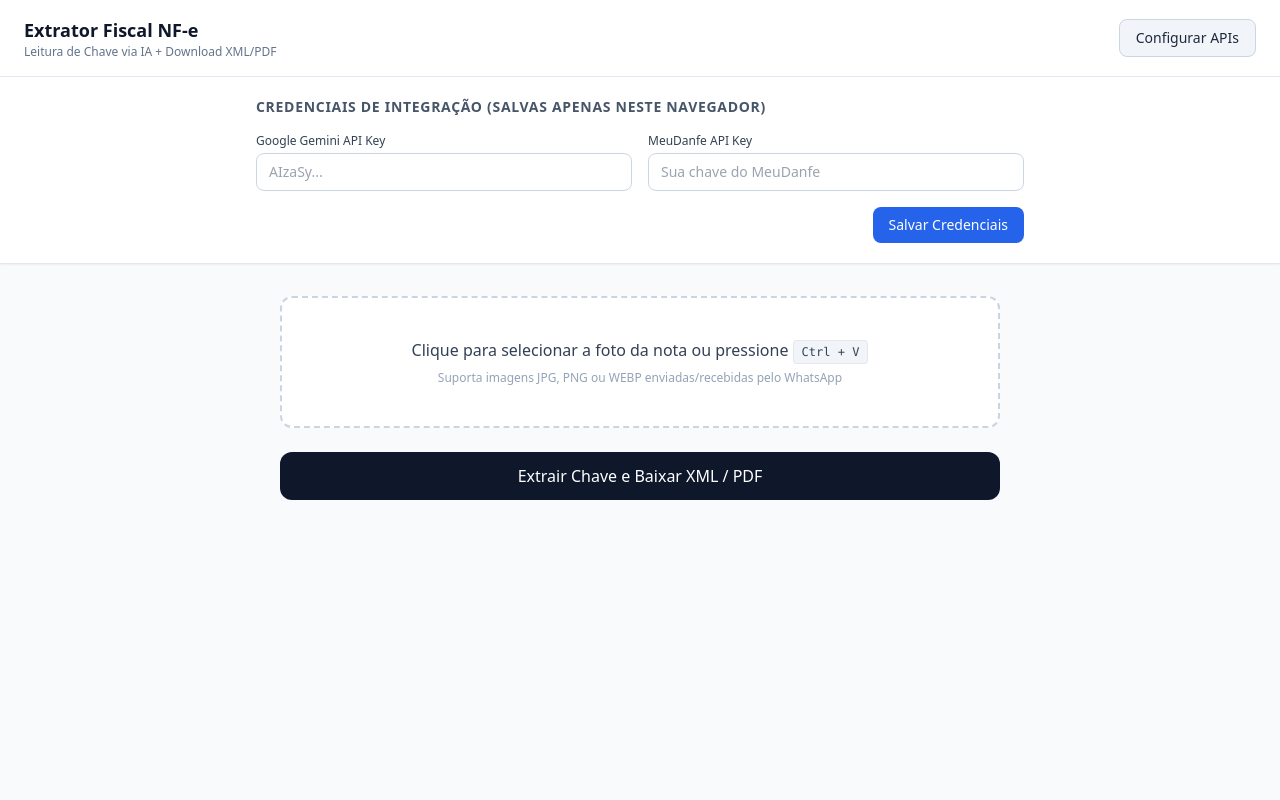
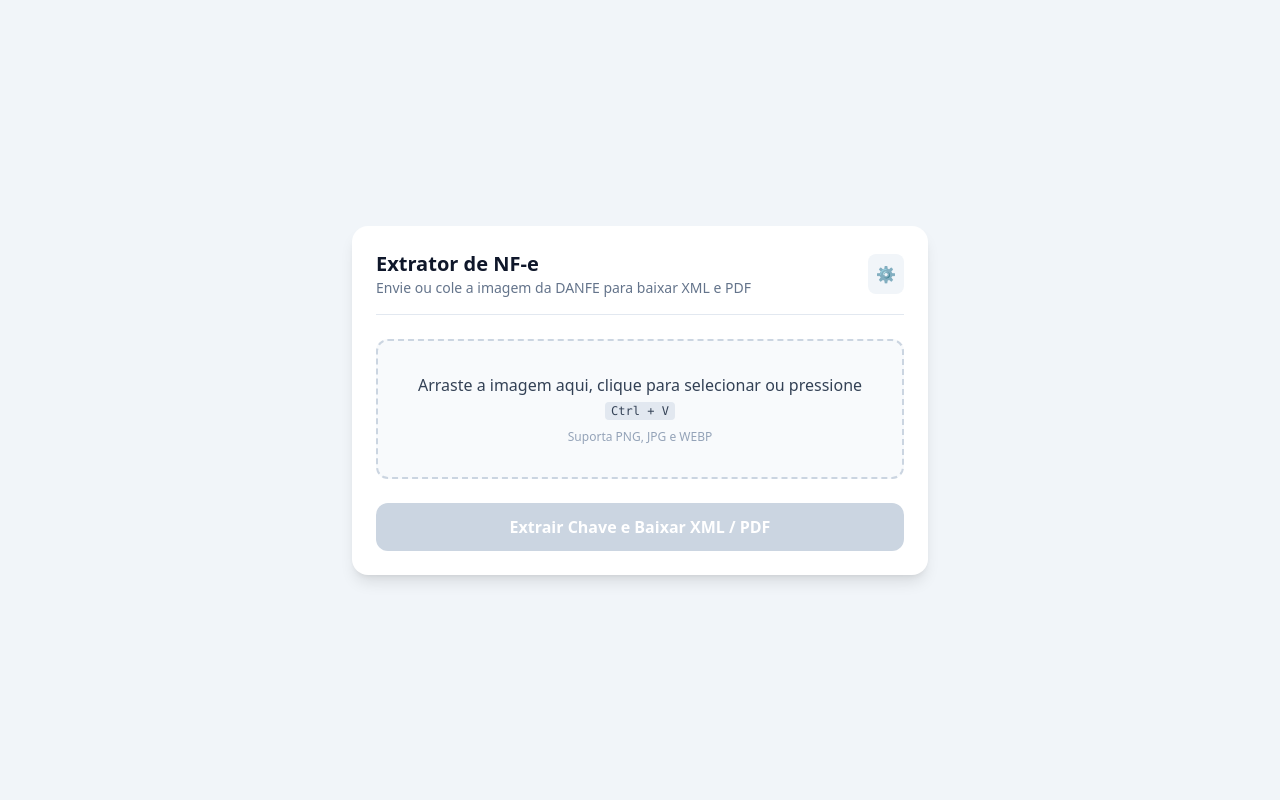
Before and after one commit to Renan3172/nf-eXtractor, a plain HTML site: page public/index.html in a window 1280 px wide. Drawn offline with nearby package versions, Linux system fonts and the light colour scheme.

Commit message:
Refactor index.html for improved UI and title change
Updated the title and layout of the HTML page. Enhanced the user interface with additional elements for better user experience.

```diff
--- a/public/index.html
+++ b/public/index.html
@@ -3,191 +3,84 @@
 <head>
   <meta charset="UTF-8" />
   <meta name="viewport" content="width=device-width, initial-scale=1.0" />
-  <title>Automação CT-e / NF-e - Extrator XML & PDF</title>
+  <title>Extrator NF-e — XML e DANFE</title>
   <script src="https://cdn.tailwindcss.com"></script>
 </head>
-<body class="bg-slate-50 text-slate-800 min-h-screen flex flex-col">
+<body class="bg-slate-100 text-slate-800 min-h-screen flex flex-col items-center justify-center p-4">
 
-  <header class="bg-white border-b border-slate-200 px-6 py-4 flex justify-between items-center">
-    <div>
-      <h1 class="text-lg font-bold text-slate-900">Extrator Fiscal NF-e</h1>
-      <p class="text-xs text-slate-500">Leitura de Chave via IA + Download XML/PDF</p>
+  <div class="w-full max-w-xl bg-white rounded-2xl shadow-lg p-6 space-y-6">
+    <!-- Cabeçalho -->
+    <div class="flex items-center justify-between border-b border-slate-200 pb-4">
+      <div>
+        <h1 class="text-xl font-bold text-slate-900">Extrator de NF-e</h1>
+        <p class="text-sm text-slate-500">Envie ou cole a imagem da DANFE para baixar XML e PDF</p>
+      </div>
+      <button
+        id="btnConfig"
+        type="button"
+        title="Configurar Chave API"
+        class="p-2 rounded-lg bg-slate-100 hover:bg-slate-200 text-slate-700 transition"
+      >
+        ⚙️
+      </button>
     </div>
-    <button onclick="toggleConfig()" class="px-4 py-2 text-sm font-medium bg-slate-100 hover:bg-slate-200 rounded-lg border border-slate-300 transition">
-      Configurar APIs
+
+    <!-- Aviso se a chave do Gemini não estiver configurada -->
+    <div id="avisoChave" class="hidden bg-amber-50 border border-amber-300 text-amber-800 text-sm rounded-lg p-3">
+      Configure sua <strong>Chave de API do Google Gemini</strong> clicando no ícone ⚙️ acima antes de enviar uma nota.
+    </div>
+
+    <!-- Área de Upload / Colar -->
+    <div
+      id="dropZone"
+      class="border-2 border-dashed border-slate-300 hover:border-blue-500 rounded-xl p-8 text-center cursor-pointer transition bg-slate-50"
+    >
+      <input id="fileInput" type="file" accept="image/*" class="hidden" />
+      <div id="placeholderUpload" class="space-y-2">
+        <p class="text-slate-700 font-medium">Arraste a imagem aqui, clique para selecionar ou pressione <kbd class="px-1.5 py-0.5 bg-slate-200 rounded text-xs">Ctrl + V</kbd></p>
+        <p class="text-xs text-slate-400">Suporta PNG, JPG e WEBP</p>
+      </div>
+      <div id="previewContainer" class="hidden space-y-3">
+        <img id="previewImg" src="" alt="Prévia da DANFE" class="max-h-60 mx-auto rounded-lg shadow-sm border border-slate-200" />
+        <p id="fileName" class="text-xs text-slate-500 truncate"></p>
+      </div>
+    </div>
+
+    <!-- Botão Principal -->
+    <button
+      id="btnProcessar"
+      type="button"
+      disabled
+      class="w-full py-3 px-4 rounded-xl font-semibold text-white bg-blue-600 hover:bg-blue-700 disabled:bg-slate-300 disabled:cursor-not-allowed transition flex items-center justify-center gap-2"
+    >
+      <span id="btnTexto">Extrair Chave e Baixar XML / PDF</span>
+      <svg id="spinner" class="hidden animate-spin h-5 w-5 text-white" xmlns="http://www.w3.org/2000/svg" fill="none" viewBox="0 0 24 24">
+        <circle class="opacity-25" cx="12" cy="12" r="10" stroke="currentColor" stroke-width="4"></circle>
+        <path class="opacity-75" fill="currentColor" d="M4 12a8 8 0 018-8v8H4z"></path>
+      </svg>
     </button>
-  </header>
 
-  <section id="painel-config" class="hidden bg-white border-b border-slate-200 px-6 py-5 shadow-sm">
-    <div class="max-w-3xl mx-auto space-y-4">
-      <h2 class="text-sm font-semibold uppercase tracking-wider text-slate-600">Credenciais de Integração (Salvas apenas neste navegador)</h2>
-      <div class="grid grid-cols-1 md:grid-cols-2 gap-4">
-        <div>
-          <label class="block text-xs font-medium text-slate-700 mb-1">Google Gemini API Key</label>
-          <input type="password" id="gemini-key" placeholder="AIzaSy..." class="w-full px-3 py-2 border border-slate-300 rounded-lg text-sm focus:outline-none focus:border-blue-600" />
-        </div>
-        <div>
-          <label class="block text-xs font-medium text-slate-700 mb-1">MeuDanfe API Key</label>
-          <input type="password" id="meudanfe-key" placeholder="Sua chave do MeuDanfe" class="w-full px-3 py-2 border border-slate-300 rounded-lg text-sm focus:outline-none focus:border-blue-600" />
+    <!-- Mensagem de Erro -->
+    <div id="boxErro" class="hidden bg-red-50 border border-red-200 text-red-700 text-sm rounded-xl p-4 break-words"></div>
+
+    <!-- Resultado -->
+    <div id="boxResultado" class="hidden bg-emerald-50 border border-emerald-200 rounded-xl p-4 space-y-4">
+      <div>
+        <span class="text-xs font-semibold uppercase tracking-wide text-emerald-700">Chave de Acesso (44 dígitos)</span>
+        <div class="mt-1 flex items-center gap-2">
+          <code id="chaveTexto" class="flex-1 bg-white border border-emerald-200 rounded-lg px-3 py-2 text-xs sm:text-sm font-mono text-slate-800 break-all"></code>
+          <button
+            id="btnCopiar"
+            type="button"
+            class="px-3 py-2 text-xs font-medium bg-emerald-600 hover:bg-emerald-700 text-white rounded-lg transition"
+          >
+            Copiar
+          </button>
         </div>
       </div>
-      <div class="flex justify-end gap-2">
-        <button onclick="salvarChaves()" class="px-4 py-2 bg-blue-600 hover:bg-blue-700 text-white text-sm font-medium rounded-lg transition">
-          Salvar Credenciais
-        </button>
-      </div>
-    </div>
-  </section>
 
-  <main class="flex-1 max-w-3xl w-full mx-auto px-6 py-8 space-y-6">
-    <div id="dropzone" onclick="document.getElementById('file-input').click()" class="border-2 border-dashed border-slate-300 hover:border-blue-500 bg-white rounded-xl p-10 text-center cursor-pointer transition">
-      <input type="file" id="file-input" accept="image/*" class="hidden" onchange="selecionarArquivo(event)" />
-      <p class="text-base font-medium text-slate-700">Clique para selecionar a foto da nota ou pressione <kbd class="px-2 py-1 bg-slate-100 border rounded text-xs">Ctrl + V</kbd></p>
-      <p class="text-xs text-slate-400 mt-2">Suporta imagens JPG, PNG ou WEBP enviadas/recebidas pelo WhatsApp</p>
-      <img id="preview" class="hidden max-h-64 mx-auto mt-4 rounded-lg border border-slate-200" />
-    </div>
-
-    <button id="btn-processar" onclick="enviarNota()" class="w-full py-3 bg-slate-900 hover:bg-slate-800 text-white font-medium rounded-xl transition disabled:opacity-50">
-      Extrair Chave e Baixar XML / PDF
-    </button>
-
-    <div id="status-box" class="hidden p-4 rounded-xl text-sm"></div>
-
-    <div id="resultado-box" class="hidden bg-white border border-slate-200 rounded-xl p-6 space-y-4">
-      <div>
-        <span class="text-xs font-semibold uppercase text-slate-400">Chave de Acesso Identificada</span>
-        <p id="chave-texto" class="font-mono text-base font-bold text-slate-900 break-all mt-1"></p>
-      </div>
-      <div class="flex flex-wrap gap-3 pt-2">
-        <button id="btn-xml" class="px-5 py-2.5 bg-emerald-600 hover:bg-emerald-700 text-white text-sm font-medium rounded-lg transition">
-          Baixar XML
-        </button>
-        <button id="btn-pdf" class="px-5 py-2.5 bg-blue-600 hover:bg-blue-700 text-white text-sm font-medium rounded-lg transition">
-          Baixar PDF (DANFE)
-        </button>
-      </div>
-    </div>
-  </main>
-
-  <script>
-    let arquivoAtual = null;
-
-    window.onload = () => {
-      const gKey = localStorage.getItem('gemini_api_key') || '';
-      const mKey = localStorage.getItem('meudanfe_api_key') || '';
-      document.getElementById('gemini-key').value = gKey;
-      document.getElementById('meudanfe-key').value = mKey;
-      if (!gKey || !mKey) {
-        document.getElementById('painel-config').classList.remove('hidden');
-      }
-    };
-
-    function toggleConfig() {
-      document.getElementById('painel-config').classList.toggle('hidden');
-    }
-
-    function salvarChaves() {
-      const gKey = document.getElementById('gemini-key').value.trim();
-      const mKey = document.getElementById('meudanfe-key').value.trim();
-      localStorage.setItem('gemini_api_key', gKey);
-      localStorage.setItem('meudanfe_api_key', mKey);
-      toggleConfig();
-      mostrarStatus('Credenciais salvas no navegador com sucesso.', 'bg-emerald-50 text-emerald-800 border border-emerald-200');
-    }
-
-    window.addEventListener('paste', (e) => {
-      const items = e.clipboardData.items;
-      for (let item of items) {
-        if (item.type.indexOf('image') !== -1) {
-          carregarImagem(item.getAsFile());
-        }
-      }
-    });
-
-    function selecionarArquivo(e) {
-      if (e.target.files.length > 0) {
-        carregarImagem(e.target.files[0]);
-      }
-    }
-
-    function carregarImagem(file) {
-      arquivoAtual = file;
-      const preview = document.getElementById('preview');
-      preview.src = URL.createObjectURL(file);
-      preview.classList.remove('hidden');
-    }
-
-    function mostrarStatus(msg, classes) {
-      const box = document.getElementById('status-box');
-      box.className = `p-4 rounded-xl text-sm ${classes}`;
-      box.textContent = msg;
-      box.classList.remove('hidden');
-    }
-
-    function baixarBase64(base64Data, nomeArquivo, mimeType) {
-      const link = document.createElement('a');
-      link.href = `data:${mimeType};base64,${base64Data}`;
-      link.download = nomeArquivo;
-      link.click();
-    }
-
-    async function enviarNota() {
-      const gKey = localStorage.getItem('gemini_api_key');
-      const mKey = localStorage.getItem('meudanfe_api_key');
-
-      if (!gKey || !mKey) {
-        document.getElementById('painel-config').classList.remove('hidden');
-        mostrarStatus('Configure suas chaves de API do Gemini e do MeuDanfe antes de continuar.', 'bg-amber-50 text-amber-800 border border-amber-200');
-        return;
-      }
-
-      if (!arquivoAtual) {
-        mostrarStatus('Selecione ou cole (Ctrl+V) a foto da nota fiscal primeiro.', 'bg-amber-50 text-amber-800 border border-amber-200');
-        return;
-      }
-
-      const btn = document.getElementById('btn-processar');
-      btn.disabled = true;
-      btn.textContent = 'Processando imagem com Gemini e consultando MeuDanfe...';
-      document.getElementById('resultado-box').classList.add('hidden');
-      mostrarStatus('Lendo chave de acesso e buscando documentos...', 'bg-blue-50 text-blue-800 border border-blue-200');
-
-      const formData = new FormData();
-      formData.append('imagem', arquivoAtual);
-      formData.append('gemini_api_key', gKey);
-      formData.append('meudanfe_api_key', mKey);
-
-      try {
-        const res = await fetch('/api/processar-nota', {
-          method: 'POST',
-          body: formData
-        });
-        const data = await res.json();
-
-        if (!res.ok) {
-          throw new Error(data.detail || 'Erro ao processar a nota.');
-        }
-
-        document.getElementById('status-box').classList.add('hidden');
-        document.getElementById('chave-texto').textContent = data.chave_acesso;
-        document.getElementById('resultado-box').classList.remove('hidden');
-
-        if (data.xml_base64) {
-          document.getElementById('btn-xml').onclick = () => baixarBase64(data.xml_base64, `${data.chave_acesso}.xml`, 'application/xml');
-          baixarBase64(data.xml_base64, `${data.chave_acesso}.xml`, 'application/xml');
-        }
-
-        if (data.pdf_base64) {
-          document.getElementById('btn-pdf').onclick = () => baixarBase64(data.pdf_base64, `${data.chave_acesso}.pdf`, 'application/pdf');
-        }
-
-      } catch (err) {
-        mostrarStatus(err.message, 'bg-red-50 text-red-800 border border-red-200');
-      } finally {
-        btn.disabled = false;
-        btn.textContent = 'Extrair Chave e Baixar XML / PDF';
-      }
-    }
-  </script>
-</body>
-</html>
+      <div class="flex flex-wrap gap-3">
+        <button
+          id="btnBaixarXml"
+          type="button"
+          class="hidden flex-1 py-2.5 px-4 rounded-lg bg-slate-900 hover:bg-slate-
```
